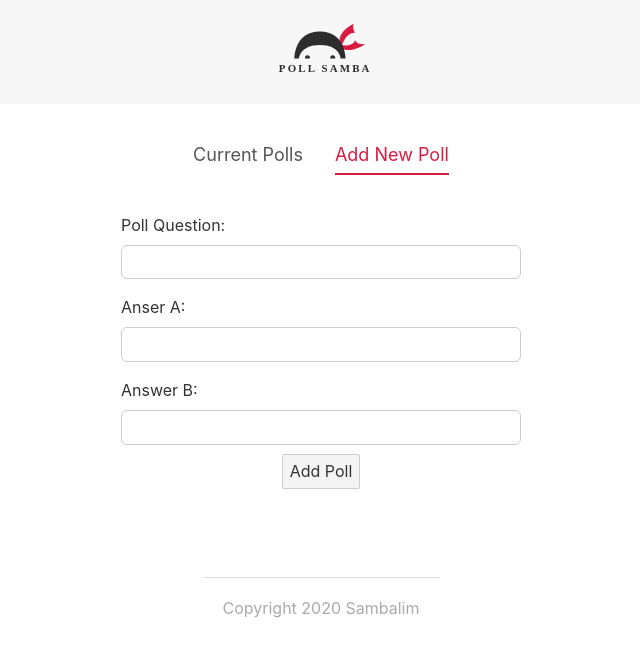
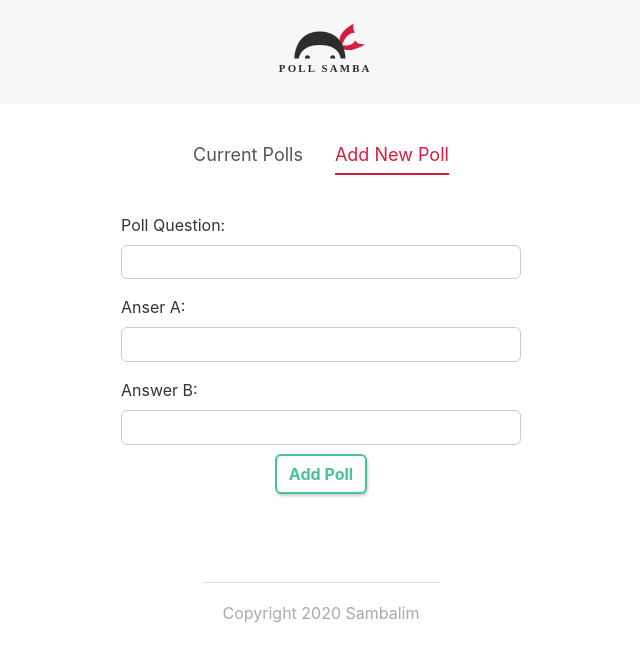
Before and after one commit to SambaLim/Svelte-Polls, a Svelte app: page / in a window 1280 px wide. Both pictures are taken after a click on the item "Add New Poll". Shown: the top 660 px of the page, without its empty margins (319-959 px from the left). Built offline with nearby package versions, Linux system fonts and the light colour scheme.

Commit message:
22. Custom Button Component

```diff
--- a/src/components/CreatePollForm.svelte
+++ b/src/components/CreatePollForm.svelte
@@ -1,4 +1,5 @@
 <script>
+  import Button from '../shared/Button.svelte';
   let fields = {
     question: '',
     answerA: '',
@@ -23,7 +24,7 @@
     <label for="answer-b">Answer B:</label>
     <input type="text" id="answer-a" bind:value={fields.answerB}>
   </div>
-  <button>Add Poll</button>
+  <Button type={"secondary"} inverse={true}>Add Poll</Button>
 </form>
 
 <style>
--- /dev/null
+++ b/src/shared/Button.svelte
@@ -0,0 +1,42 @@
+<script>
+  export let type = 'primary';
+  export let flat = false;
+  export let inverse = false;
+</script>
+
+<button class={type} class:flat={flat} class:inverse={inverse}>
+  <slot></slot>
+</button>
+
+<style>
+  button {
+    border: 0;
+    cursor: pointer;
+    border-radius: 6px;
+    padding: 8px 12px;
+    font-weight: bold;
+    box-shadow: 1px 2px 3px rgba(0, 0, 0, 0.2);
+  }
+  .primary {
+    background: #d91b42;
+    color: white;
+  }
+  .secondary {
+    background: #45c496;
+    color: white;
+  }
+  .flat {
+    box-shadow: none;
+  }
+
+  .primary.inverse {
+    background: white;
+    color: #d91b42;
+    border: 2px solid #d91b42;
+  }
+  .secondary.inverse {
+    background: white;
+    color: #45c496;
+    border: 2px solid #45c496;
+  }
+</style>
```
